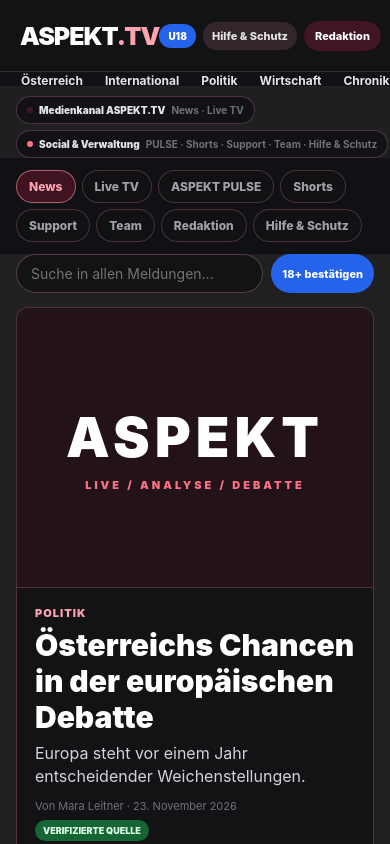
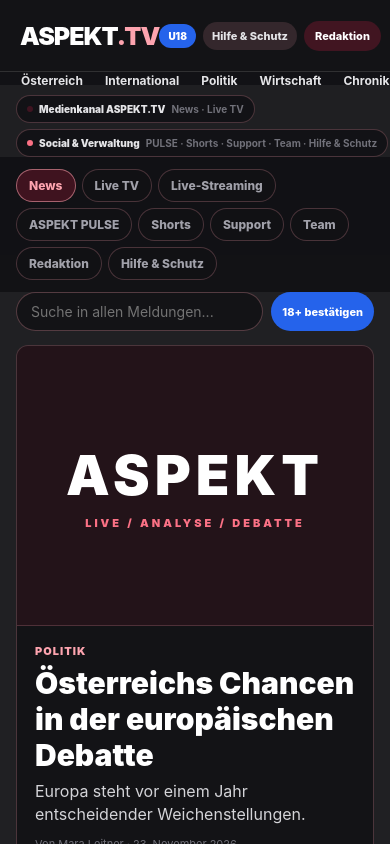
Before and after one commit to iceragotti/aspekt-tv, a React Native app: screen / in a window 390 px wide. Built offline with nearby package versions, Linux system fonts and the light colour scheme.

Commit message:
feat(stream): add dedicated Live-Streaming category tab with YouTube-style Liquid chat

```diff
--- a/App.tsx
+++ b/App.tsx
@@ -26,7 +26,7 @@ type PulseReaction = '❤️' | '😂' | '👍' | '😮';
 type PulseFeedFilter = 'Alle' | 'Neu' | 'Gefolgt';
 type ReactionCounts = Partial<Record<PulseReaction, number>>;
 type PulseNoticeTone = 'success' | 'error' | 'info';
-type SupportTab = 'News' | 'Live TV' | 'ASPEKT PULSE' | 'Shorts' | 'Team' | 'Redaktion' | 'Hilfe & Schutz' | 'Support';
+type SupportTab = 'News' | 'Live TV' | 'Live-Streaming' | 'ASPEKT PULSE' | 'Shorts' | 'Team' | 'Redaktion' | 'Hilfe & Schutz' | 'Support';
 type DirectChannelKey = 'telegram' | 'x' | 'press';
 type DirectChannelLinks = Record<DirectChannelKey, string>;
 
@@ -1166,7 +1166,7 @@ export default function App() {
         </View>
 
         <View style={styles.tabRow}>
-          {(['News', 'Live TV', 'ASPEKT PULSE', 'Shorts', 'Support', 'Team', 'Redaktion', 'Hilfe & Schutz'] as const).map((item) => (
+          {(['News', 'Live TV', 'Live-Streaming', 'ASPEKT PULSE', 'Shorts', 'Support', 'Team', 'Redaktion', 'Hilfe & Schutz'] as const).map((item) => (
             <TouchableOpacity
               key={item}
               style={[styles.tabButton, tab === item && styles.tabButtonActive]}
@@ -1247,6 +1247,10 @@ export default function App() {
                 <Text style={styles.debateMeta}>Heute · 18:00 Uhr · Moderiert von Julia Kern</Text>
               </View>
             </>
+          )}
+
+          {tab === 'Live-Streaming' && (
+            <LiveStreamRoom />
           )}
 
           {tab === 'Live TV' && (
--- a/src/components/LiveStreamRoom.tsx
+++ b/src/components/LiveStreamRoom.tsx
@@ -74,7 +74,7 @@ export const LiveStreamRoom: React.FC<LiveStreamRoomProps> = ({ ageMode, onConfi
 
   const [splitDesktop, setSplitDesktop] = useState<boolean>(false);
   const { width: winWidth } = useWindowDimensions();
-  const isWideSplit = splitDesktop && Platform.OS === "web" && winWidth >= 1024;  const chatScrollRef = useRef<ScrollView | null>(null);  const [messagesByRoom, setMessagesByRoom] = useState<Record<"main-live" | "adult-18-live", LiveChatMessage[]>>({
+  const isWideSplit = splitDesktop && Platform.OS === "web" && winWidth >= 1024;  const chatScrollRef = useRef<any>(null);  const [messagesByRoom, setMessagesByRoom] = useState<Record<"main-live" | "adult-18-live", LiveChatMessage[]>>({
     "main-live": [
       {
         id: "init-1",
```
